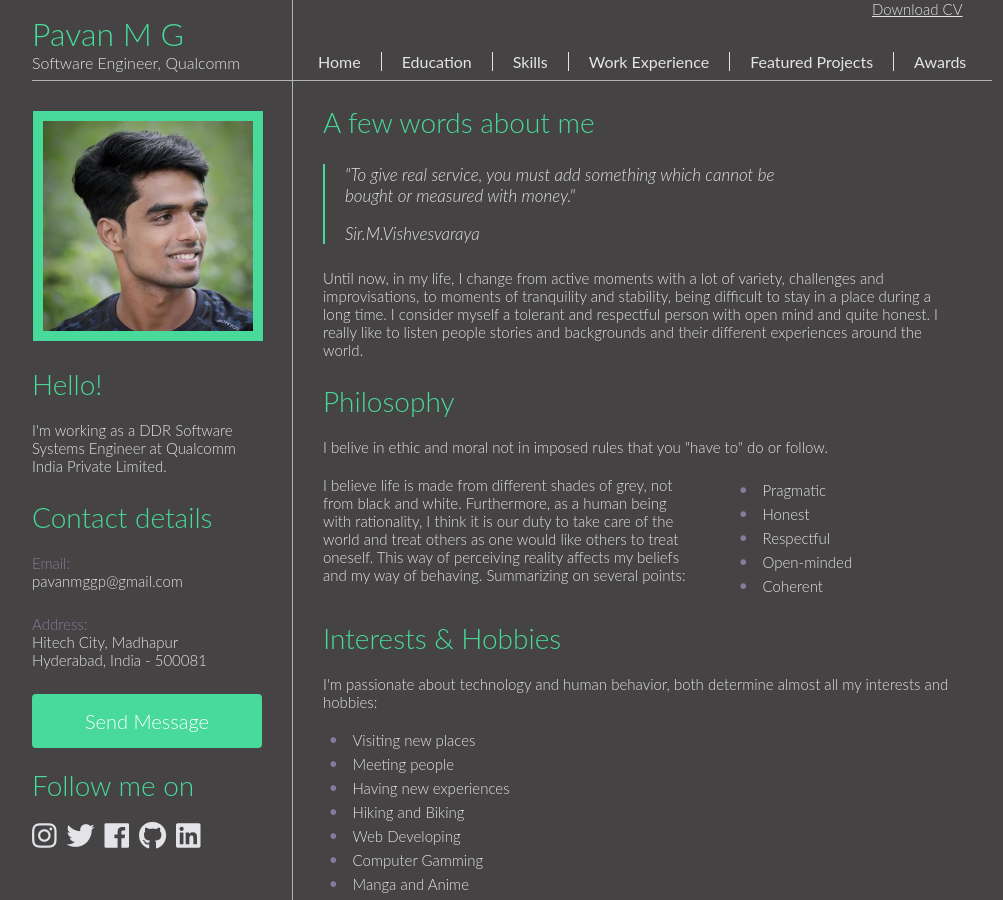
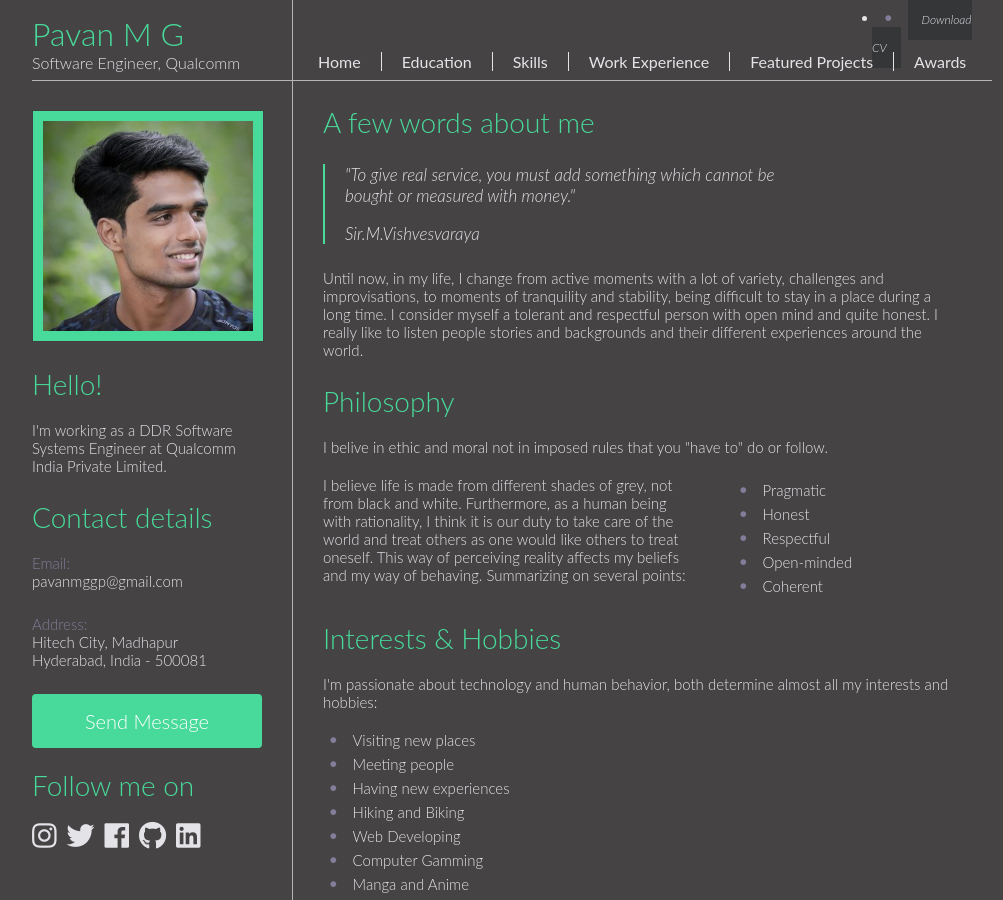
Before and after one commit to pavan-mg/pavan-mg.github.io, a Jekyll site: the page built from index.html, in a window 1280 px wide and 900 px high. Shown: the whole window, without its empty margins (128-1131 px from the left). Built offline with Jekyll 4.4.1, drawn with Linux system fonts in a browser that asks for light colours.

Commit message:
Update default.html

```diff
--- a/_layouts/default.html
+++ b/_layouts/default.html
@@ -18,10 +18,9 @@
         </div>
         <!-- MAIN MENU -->
         <div class="header_menu_container">
-          <a class="download_button"
-             href="/assets/Pavan M G CV.pdf" target="_blank">
-             Download CV
-          </a>
+          <li class="download_button">
+            <a href="/assets/Pavan M G CV.pdf" target="_blank">Download CV</a>
+          </li>
           <div class="clear"></div>
           <ul class="header_menu horizontal_list">
             <li><a class="no_border" href="#Home">Home</a></li>
```
